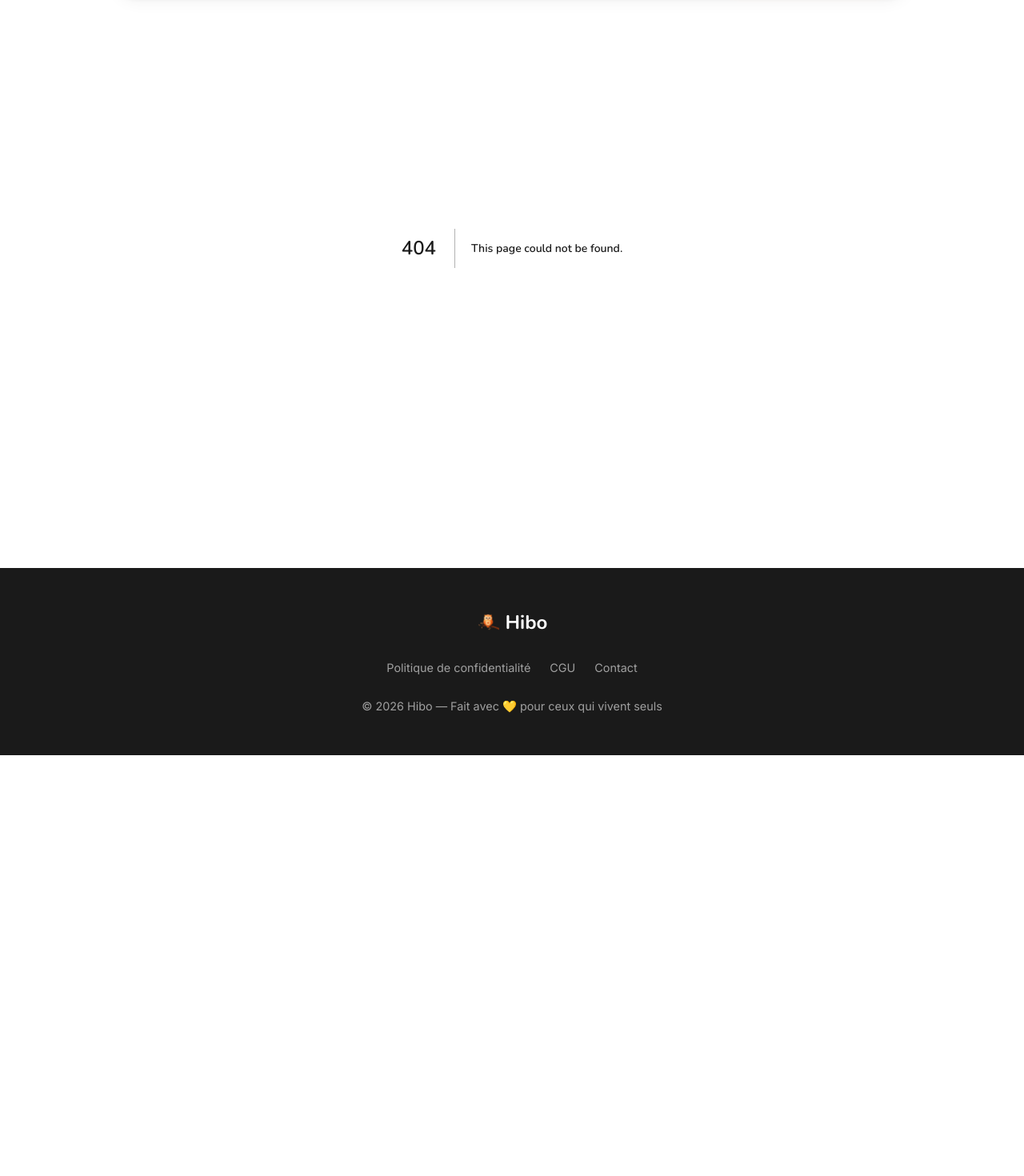
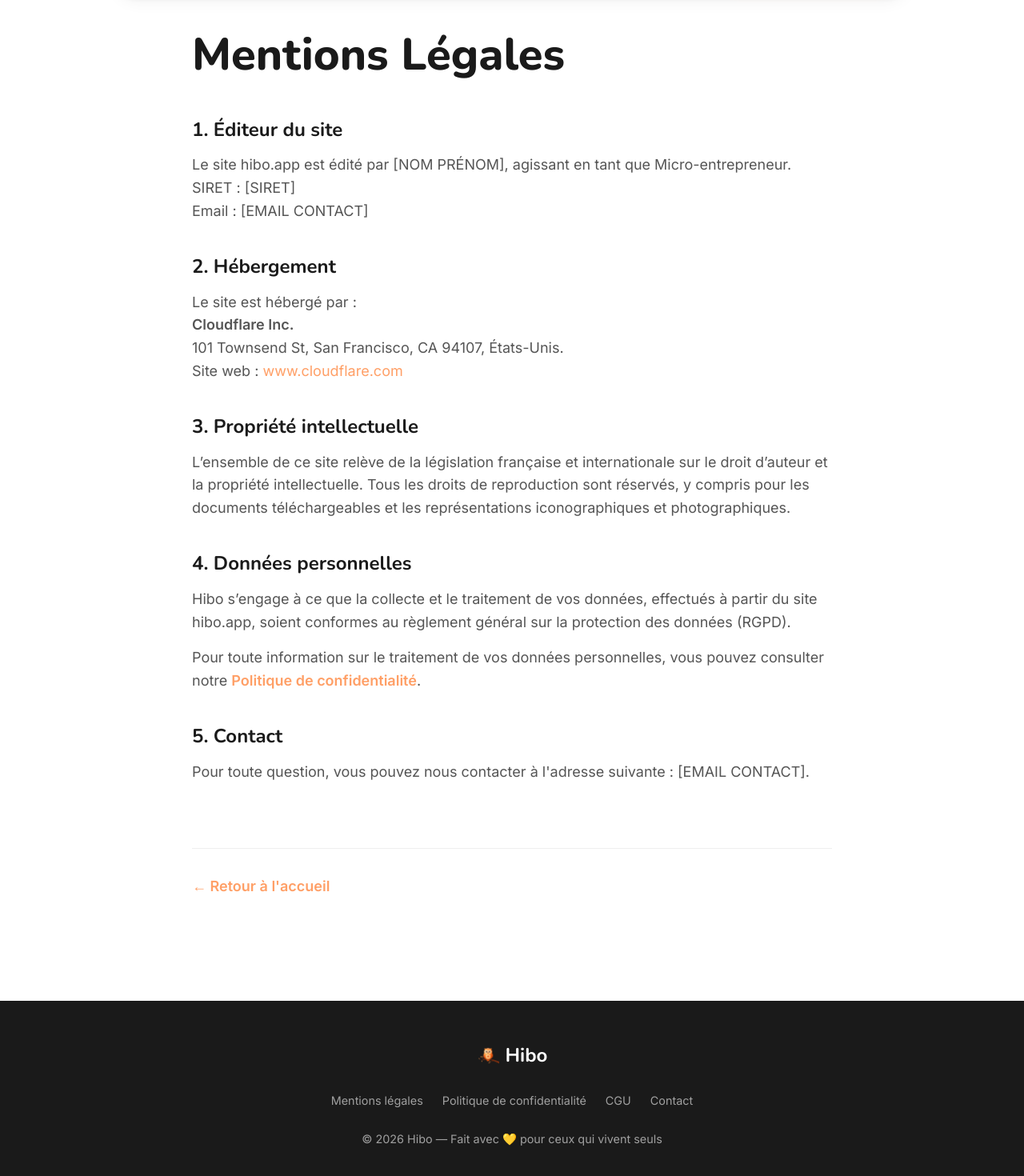
Before and after one commit to Hugo-sl/hibo-landing, a Next.js app: page /mentions-legales in a window 1280 px wide. Before the commit this address had no page. Shown: the part 90-1560 px from the top of the page at 80% size. Before the commit the page ends 1034 px from the top, so only its background shows below. Built offline with nearby package versions, Linux system fonts and the light colour scheme.

Commit message:
Compliance: Add Mentions Légales page and footer link

```diff
--- a/app/components/Footer.jsx
+++ b/app/components/Footer.jsx
@@ -9,6 +9,7 @@
                 <span>Hibo</span>
             </div>
             <div className="footer-links">
+                <Link href="/mentions-legales">Mentions légales</Link>
                 <Link href="#">Politique de confidentialité</Link>
                 <Link href="#">CGU</Link>
                 <Link href="#">Contact</Link>
--- /dev/null
+++ b/app/mentions-legales/page.js
@@ -0,0 +1,75 @@
+import Link from 'next/link';
+
+export const metadata = {
+  title: "Mentions Légales — Hibo",
+  description: "Informations légales concernant l’éditeur et l’hébergeur du site hibo.app.",
+};
+
+export default function MentionsLegales() {
+  return (
+    <main className="section" style={{ paddingTop: '8rem', backgroundColor: '#fff', minHeight: '100vh' }}>
+      <div className="section-container" style={{ maxWidth: '800px' }}>
+        <h1 style={{
+          fontSize: 'clamp(2rem, 5vw, 3.5rem)',
+          lineHeight: '1.1',
+          marginBottom: '3rem',
+          fontFamily: 'var(--font-heading)',
+          fontWeight: '800'
+        }}>
+          Mentions Légales
+        </h1>
+
+        <div className="legal-content" style={{ color: 'var(--text-secondary)', lineHeight: '1.6' }}>
+          <section style={{ marginBottom: '2.5rem' }}>
+            <h2 style={{ color: 'var(--text-primary)', marginBottom: '1rem', fontSize: '1.5rem' }}>1. Éditeur du site</h2>
+            <p>
+              Le site hibo.app est édité par [NOM PRÉNOM], agissant en tant que Micro-entrepreneur.<br />
+              SIRET : [SIRET]<br />
+              Email : [EMAIL CONTACT]
+            </p>
+          </section>
+
+          <section style={{ marginBottom: '2.5rem' }}>
+            <h2 style={{ color: 'var(--text-primary)', marginBottom: '1rem', fontSize: '1.5rem' }}>2. Hébergement</h2>
+            <p>
+              Le site est hébergé par :<br />
+              <strong>Cloudflare Inc.</strong><br />
+              101 Townsend St, San Francisco, CA 94107, États-Unis.<br />
+              Site web : <a href="https://www.cloudflare.com" target="_blank" rel="noopener noreferrer" style={{ color: 'var(--primary)' }}>www.cloudflare.com</a>
+            </p>
+          </section>
+
+          <section style={{ marginBottom: '2.5rem' }}>
+            <h2 style={{ color: 'var(--text-primary)', marginBottom: '1rem', fontSize: '1.5rem' }}>3. Propriété intellectuelle</h2>
+            <p>
+              L’ensemble de ce site relève de la législation française et internationale sur le droit d’auteur et la propriété intellectuelle. Tous les droits de reproduction sont réservés, y compris pour les documents téléchargeables et les représentations iconographiques et photographiques.
+            </p>
+          </section>
+
+          <section style={{ marginBottom: '2.5rem' }}>
+            <h2 style={{ color: 'var(--text-primary)', marginBottom: '1rem', fontSize: '1.5rem' }}>4. Données personnelles</h2>
+            <p>
+              Hibo s’engage à ce que la collecte et le traitement de vos données, effectués à partir du site hibo.app, soient conformes au règlement général sur la protection des données (RGPD).
+            </p>
+            <p style={{ marginTop: '1rem' }}>
+              Pour toute information sur le traitement de vos données personnelles, vous pouvez consulter notre <Link href="/politique-de-confidentialite" style={{ color: 'var(--primary)', fontWeight: '600' }}>Politique de confidentialité</Link>.
+            </p>
+          </section>
+
+          <section style={{ marginBottom: '2.5rem' }}>
+            <h2 style={{ color: 'var(--text-primary)', marginBottom: '1rem', fontSize: '1.5rem' }}>5. Contact</h2>
+            <p>
+              Pour toute question, vous pouvez nous contacter à l'adresse suivante : [EMAIL CONTACT].
+            </p>
+          </section>
+        </div>
+
+        <div style={{ marginTop: '5rem', padding: '2rem 0', borderTop: '1px solid #eee' }}>
+          <Link href="/" style={{ color: 'var(--primary)', fontWeight: '700', textDecoration: 'none' }}>
+            ← Retour à l'accueil
+          </Link>
+        </div>
+      </div>
+    </main>
+  );
+}
```
Also changed, not shown: public/imgs/banniere-Hibo---Copie.png (deleted), public/imgs/banniere-Hibo---Copie.webp (added).
